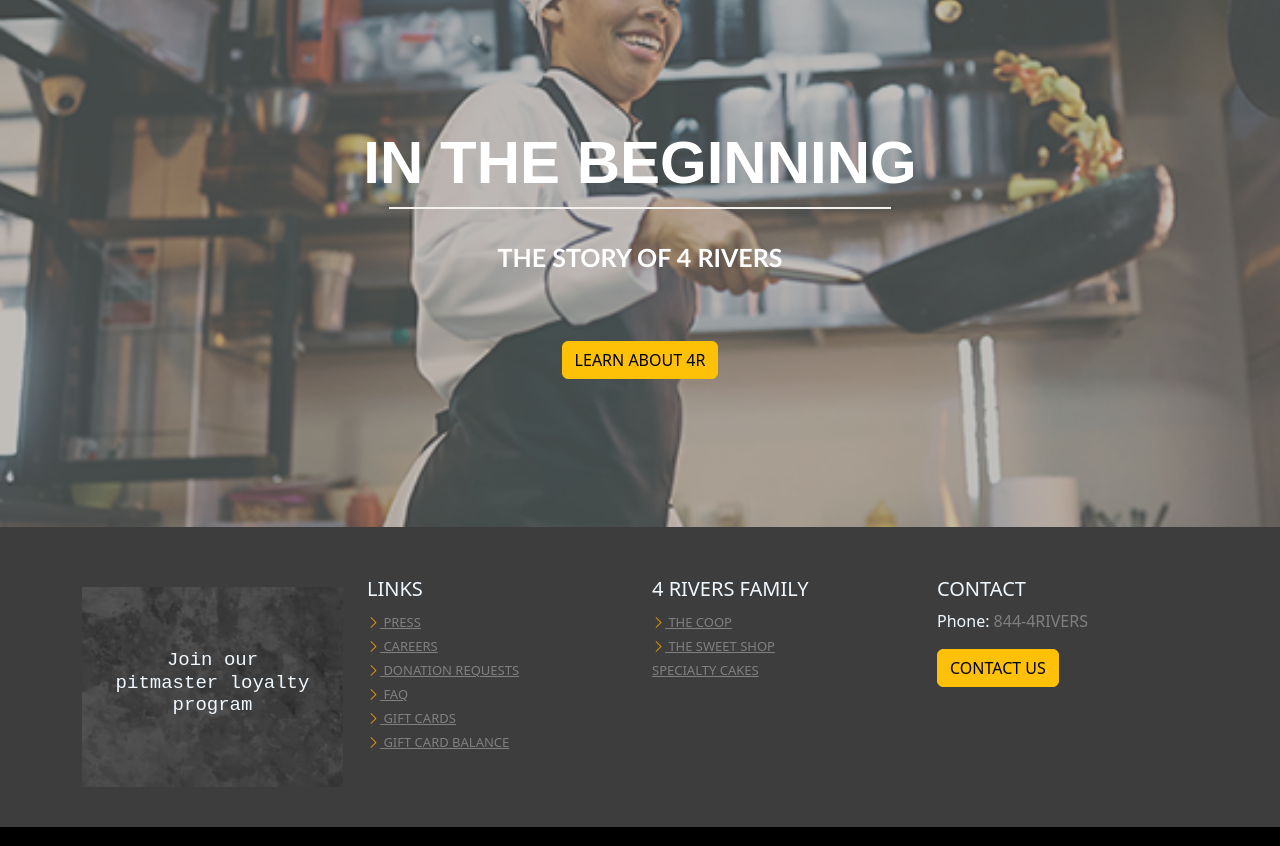
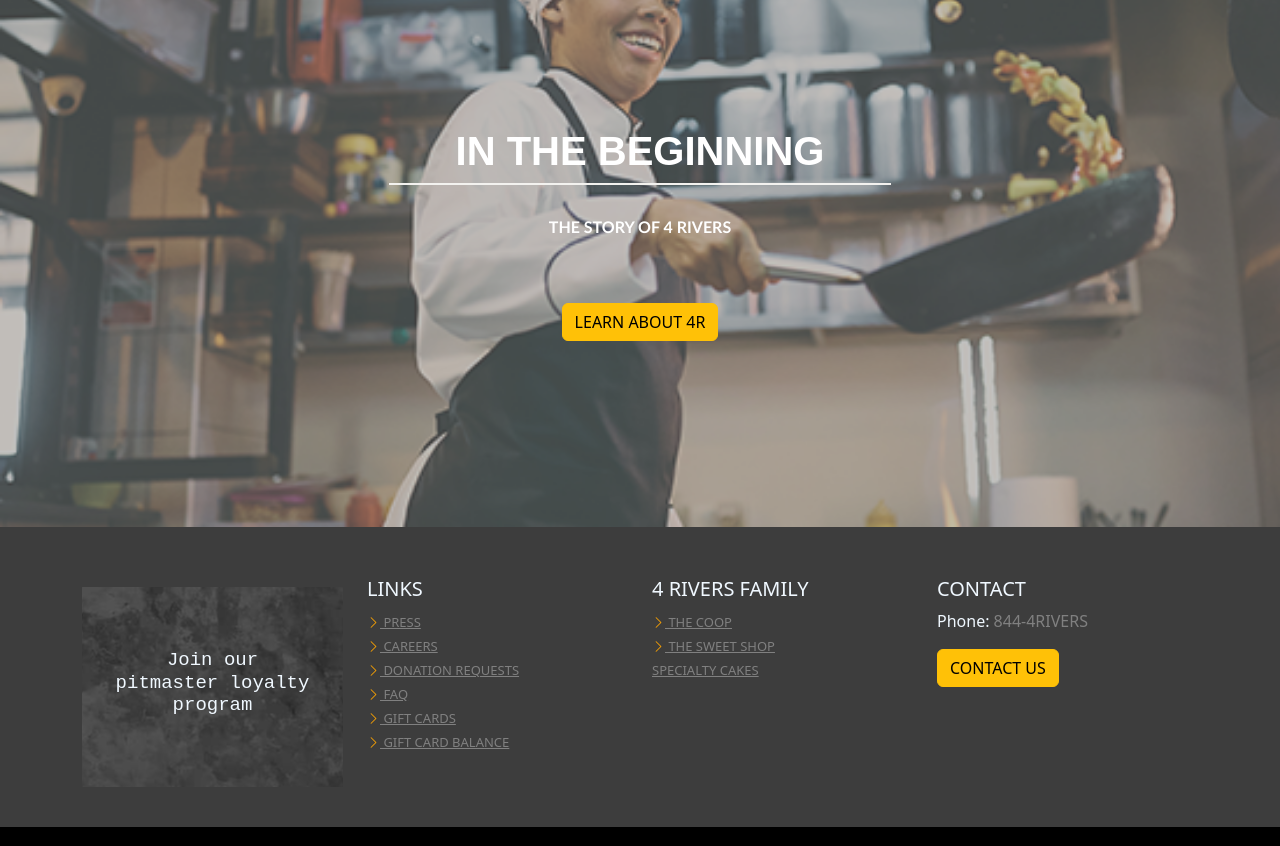
Before and after one commit to aswathianuprasad/project1, a plain HTML site: page index.html in a window 1280 px wide. Shown: the part 3880-4726 px from the top of the page. Drawn offline with nearby package versions, Linux system fonts and the light colour scheme; a script that the page names is missing.

Commit message:
Update style.css

```diff
--- a/style.css
+++ b/style.css
@@ -358,13 +358,13 @@ p.para1{
 
     font-family: sans-serif;
     font-weight: bolder;
-    font-size: 60px;
+
     color: white;
     text-align: center;
     margin-top: 200px;
 }
 .story{
-    font-size: 25px;
+
     font-weight: bolder;
     font-family: 'Trebuchet MS', 'Lucida Sans Unicode', 'Lucida Grande', 'Lucida Sans', Arial, sans-serif;
     color: white;
```
